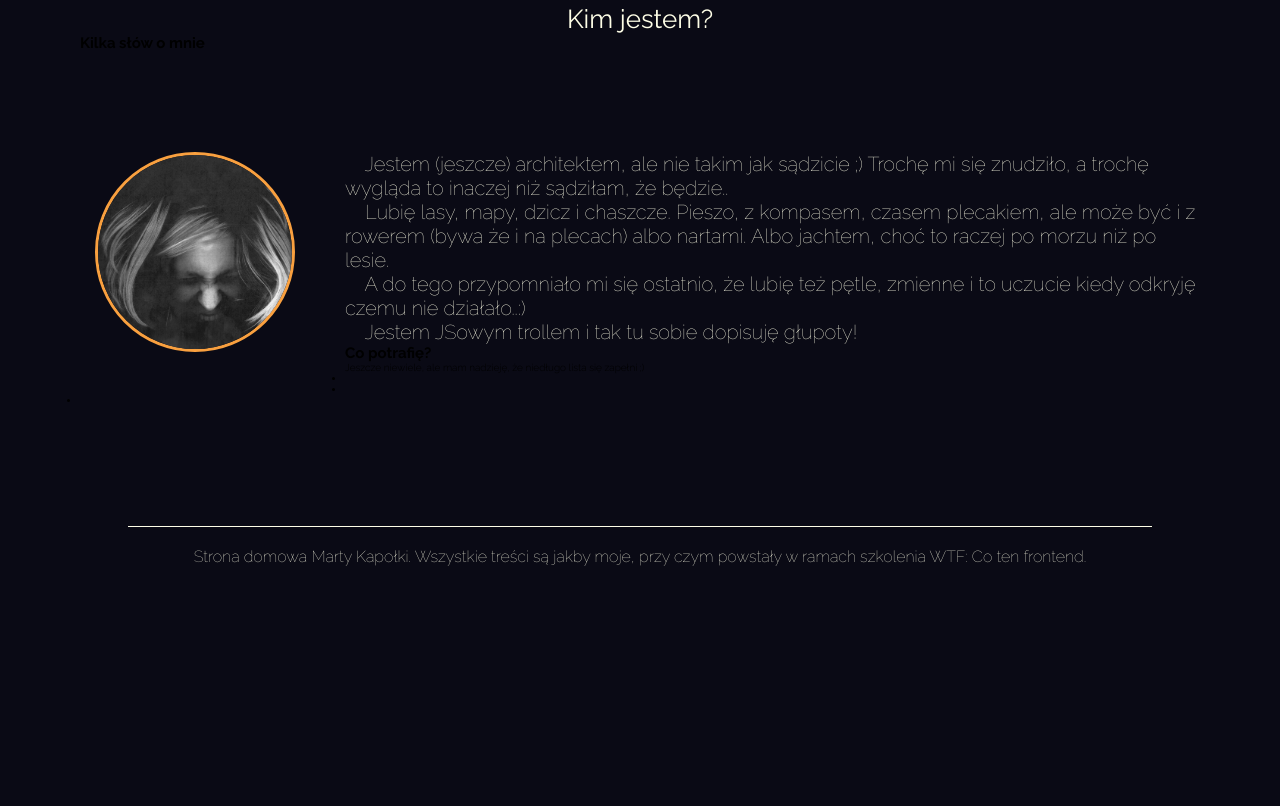
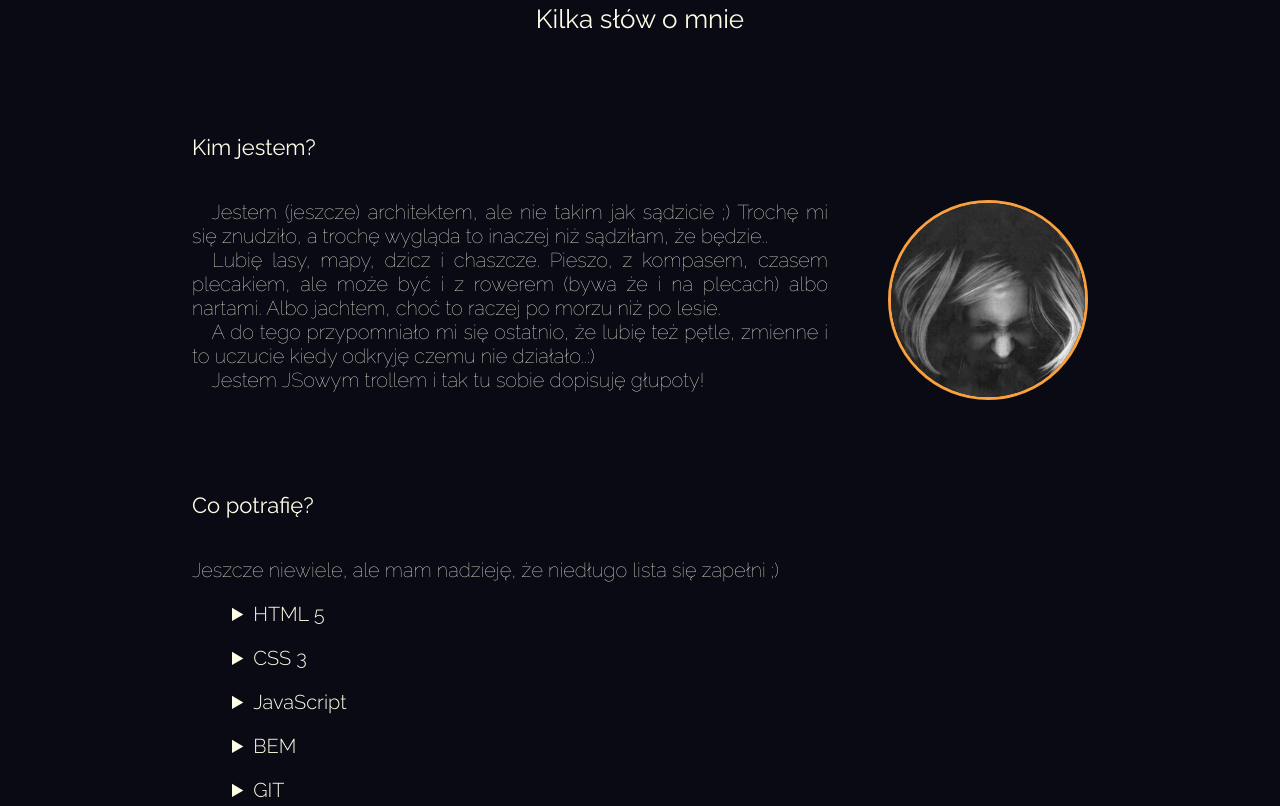
Before and after one commit to marta-kapolka/homepage, a plain HTML site: page index.html in a window 1280 px wide. Shown: the part 278-1084 px from the top of the page. Before the commit the page ends 864 px from the top, so only its background shows below. Drawn offline with Linux system fonts and the light colour scheme.

Commit message:
index - skills section filled and styled

```diff
--- a/index.html
+++ b/index.html
@@ -30,9 +30,9 @@
     </header>
 
     <main class="main-content">
-        <h1 class="main-content__title">Kim jestem?</h1>
-        <section class="about-me">
-          <h2 class="about-me__title">Kilka słów o mnie</h2>
+      <h1 class="main-content__title">Kilka słów o mnie</h1>
+      <section class="about-me">
+        <h2 class="about-me__title">Kim jestem?</h2>
         <img src="img/me.jpg" alt="Marta Kapołka" class="about-me__photo" />
         <p class="about-me__text">
           &emsp;Jestem (jeszcze) architektem, ale nie takim jak sądzicie ;)
@@ -47,14 +47,43 @@
       </section>
       <section class="skills">
         <h2 class="skills__title">Co potrafię?</h2>
-        <p class="skills__text">Jeszcze niewiele, ale mam nadzieję, że niedługo lista się zapełni ;)</p>
-        <ul class="skills__list">
-          <li class="skills__list-item"></li>
-          <li class="skills__list-item"></li>
-          <li class="skills__list-item"></li>
+        <p class="skills__text">
+          Jeszcze niewiele, ale mam nadzieję, że niedługo lista się zapełni ;)
+        </p>
+        <ul class="skills-list">
+          <li class="skills-list__item">
+            <details class="skills-list__details"
+              ><summary class="skills-list__summary">HTML 5</summary>Uczę się
+              pisać semantyczny kod HTML.</details
+            >
+          </li>
+          <li class="skills-list__item">
+            <details class="skills-list__details"
+              ><summary class="skills-list__summary">CSS 3</summary>Powoli
+              ogarniam stylowanie w CSS 3</details
+            >
+          </li>
+          <li class="skills-list__item">
+            <details class="skills-list__details"
+              ><summary class="skills-list__summary">JavaScript</summary>Coś
+              gdzieś kiedyś się bawiłam, coś pewnie pamiętam, teraz uczę się
+              wykorzystania JSa we frontendzie</details
+            >
+          </li>
+          <li class="skills-list__item">
+            <details class="skills-list__details"
+              ><summary class="skills-list__summary">BEM</summary>Usiłuję
+              ogarnąć opisywanie klas za pomocą BEM</details
+            >
+          </li>
+          <li class="skills-list__item">
+            <details class="skills-list__details"
+              ><summary class="skills-list__summary">GIT</summary>Znam i
+              wykorzystuję podstawowe funkcjonalności systemu kontroli wersji
+              GIT</details
+            >
+          </li>
         </ul>
-
-
       </section>
     </main>
 
--- a/style.css
+++ b/style.css
@@ -147,7 +147,7 @@ body {
   font-family: "Raleway", "Century Gothic", sans-serif;
   font-size: 1.6rem;
   font-weight: 300;
-  margin-bottom: .5rem;
+  margin-bottom: 0.5rem;
   margin-right: 1.5rem;
   text-decoration: none;
 }
@@ -163,7 +163,7 @@ body {
   font-family: "Raleway", "Century Gothic", sans-serif;
   font-size: 1.6rem;
   font-weight: 300;
-  margin-bottom: .5rem;
+  margin-bottom: 0.5rem;
   margin-right: 1.5rem;
   text-decoration: none;
 }
@@ -204,7 +204,7 @@ body {
   font-size: 4rem;
   font-weight: 100;
   height: 5rem;
-  padding: .4rem;
+  padding: 0.4rem;
   position: fixed;
   right: 2rem;
   text-decoration: none;
@@ -287,7 +287,7 @@ body {
 .note__subtitle {
   font-size: 2rem;
   line-height: 1.8rem;
-  margin-top: .5rem;
+  margin-top: 0.5rem;
   text-align: center;
 }
 
@@ -300,26 +300,78 @@ body {
 }
 
 .note__item--tight {
-  margin-top: .5rem;
+  margin-top: 0.5rem;
 }
 
 /* INDEX PAGE */
 
-.about-me__text {
+.about-me {
   color: #fefee7;
   font-family: "Raleway", "Century Gothic", sans-serif;
+  margin: 10rem auto;
+  width: 80%;
+}
+
+.about-me__title {
+  font-size: 2.2rem;
+  font-weight: 400;
+  margin-bottom: 4rem;
+  text-align: left;
+}
+
+.about-me__text {
   font-size: 2rem;
   font-weight: 100;
-  margin-top: 10rem;
+  text-align: justify;
 }
 
 .about-me__photo {
   border: 3px solid #f9a03f;
   border-radius: 10rem;
-  float: left;
-  margin: 10rem 5rem 4rem 1.5rem;
+  float: right;
+  margin: 0 0 4rem 6rem;
   width: 20rem;
 }
+
+.skills {
+  color: #fefee7;
+  font-family: "Raleway", "Century Gothic", sans-serif;
+  margin: 10rem auto;
+  width: 80%;
+}
+
+.skills__title {
+  font-size: 2.2rem;
+  font-weight: 400;
+  margin-bottom: 4rem;
+  text-align: left;
+}
+
+.skills__text {
+  font-size: 2rem;
+  font-weight: 100;
+  text-align: justify;
+}
+
+.skills-list {
+  padding-left: 4rem;
+  margin: 2rem 0;
+}
+
+.skills-list__item {
+  font-size: 2rem;
+  font-weight: 100;
+  list-style: none;
+  margin-bottom: 2rem;
+}
+
+.skills-list__summary {
+  font-weight: 300;
+}
+
+/* .skills-list__details[open] {
+  padding: 1rem;
+} */
 
 /* LINKS PAGE */
 
```
